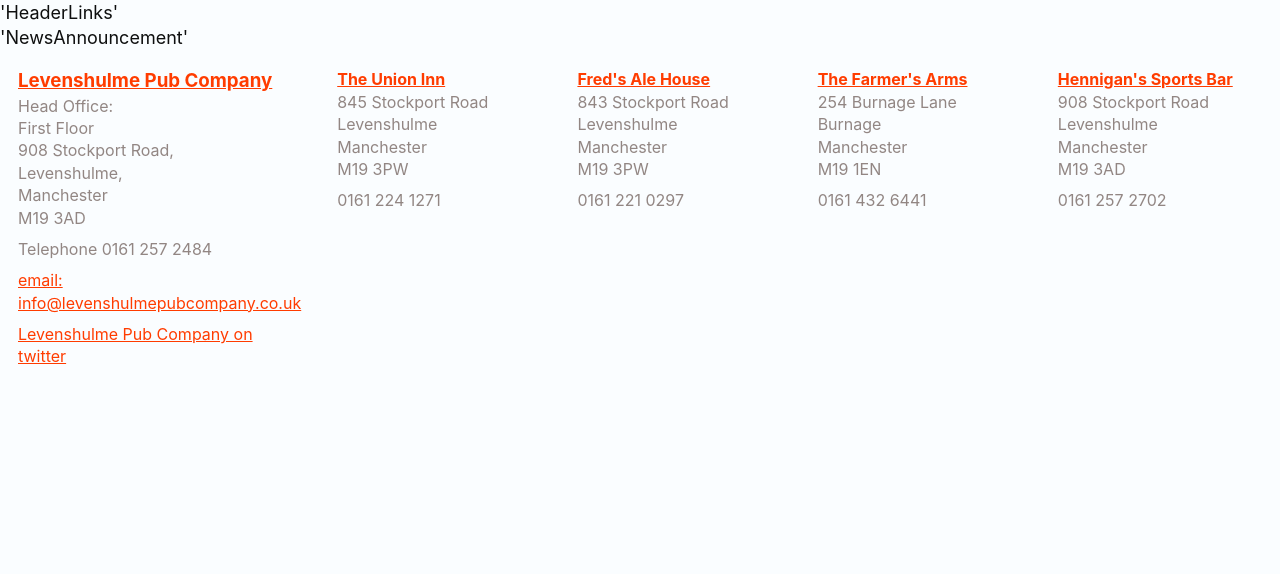
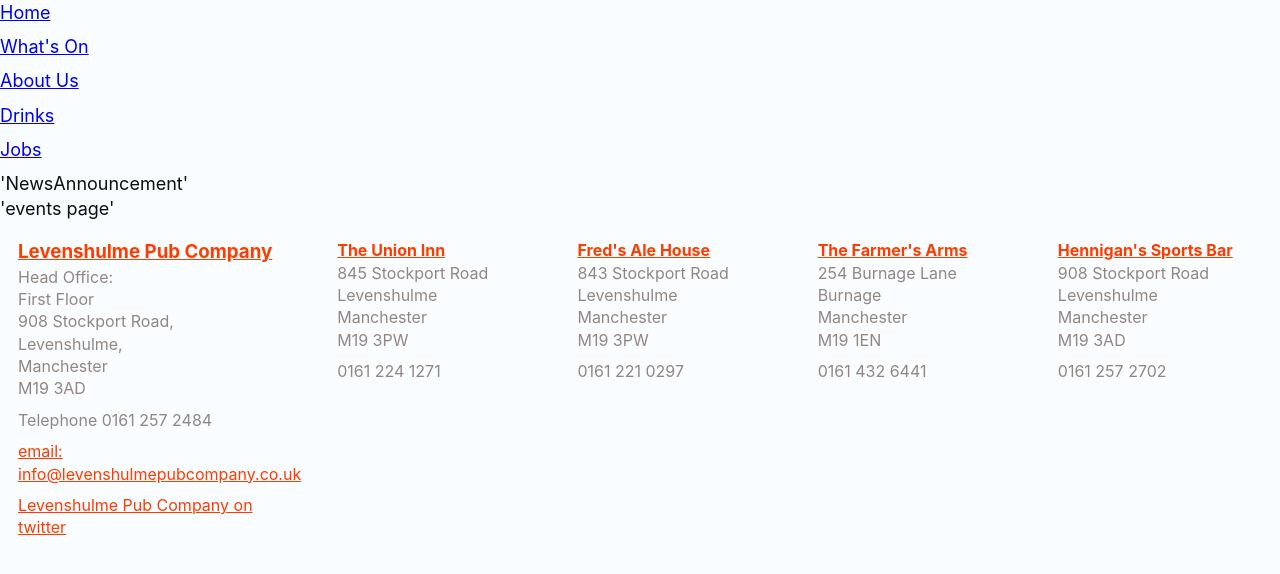
Before and after one commit to chriswright61dev/fredsalehouse_rq, a React (Create React App) app: page /events in a window 1280 px wide. Shown: the top 574 px of the page. Built offline with nearby package versions, Linux system fonts and the light colour scheme; no server answers.

Commit message:
added jobs and menu page links

```diff
--- a/src/App.js
+++ b/src/App.js
@@ -2,7 +2,15 @@
 import "./AppColours.css";
 import { BrowserRouter as Router, Route, Routes } from "react-router-dom";
 import { QueryClient, QueryClientProvider } from "react-query";
+
 import Home from "./pages/Home";
+import AboutUs from "./pages/AboutUs";
+import Events from "./pages/Events";
+import Event from "./pages/Events";
+import Drinks from "./pages/Drinks";
+import Jobs from "./pages/Jobs";
+import Job from "./pages/Job";
+
 import Header from "./modules/Header/Header";
 import Footer from "./modules/Footer/Footer";
 
@@ -14,6 +22,14 @@
         <Header />
         <Routes>
           <Route path="/" element={<Home />}></Route>
+          <Route path="/aboutus" element={<AboutUs />}></Route>
+
+          <Route path="/events" element={<Events />}></Route>
+          <Route path="/events/:id" element={<Event />}></Route>
+
+          <Route path="/drinks" element={<Drinks />}></Route>
+          <Route path="/jobs" element={<Jobs />}></Route>
+          <Route path="/jobs/:job_id" element={<Job />}></Route>
         </Routes>
       </Router>
       <Footer />
--- a/src/modules/Header/HeaderLinks/HeaderLinks.js
+++ b/src/modules/Header/HeaderLinks/HeaderLinks.js
@@ -1,5 +1,27 @@
+import { Link } from "react-router-dom";
+import "./HeaderLinks.css";
 function HeaderLinks() {
-  return <div>'HeaderLinks'</div>;
+  return (
+    <nav className="header-links">
+      <ul>
+        <li>
+          <Link to="/">Home</Link>
+        </li>
+        <li>
+          <Link to="/events">What's On</Link>
+        </li>
+        <li>
+          <Link to="/aboutus">About Us</Link>
+        </li>
+        <li>
+          <Link to="/drinks">Drinks</Link>
+        </li>
+        <li>
+          <Link to="/jobs">Jobs</Link>
+        </li>
+      </ul>
+    </nav>
+  );
 }
 
 export default HeaderLinks;
--- a/src/pages/Events.js
+++ b/src/pages/Events.js
@@ -1,5 +1,5 @@
 function Events() {
-  return <div>'events'</div>;
+  return <div>'events page'</div>;
 }
 
 export default Events;
```
Also changed, not shown: src/modules/jobs/JobDetail.js (added, +29 -0 lines), src/modules/jobs/JobsList.js (added, +33 -0 lines), src/modules/jobs/JobsShort.js (added, +17 -0 lines), src/modules/Header/HeaderLinks/HeaderLinks.css (added).
